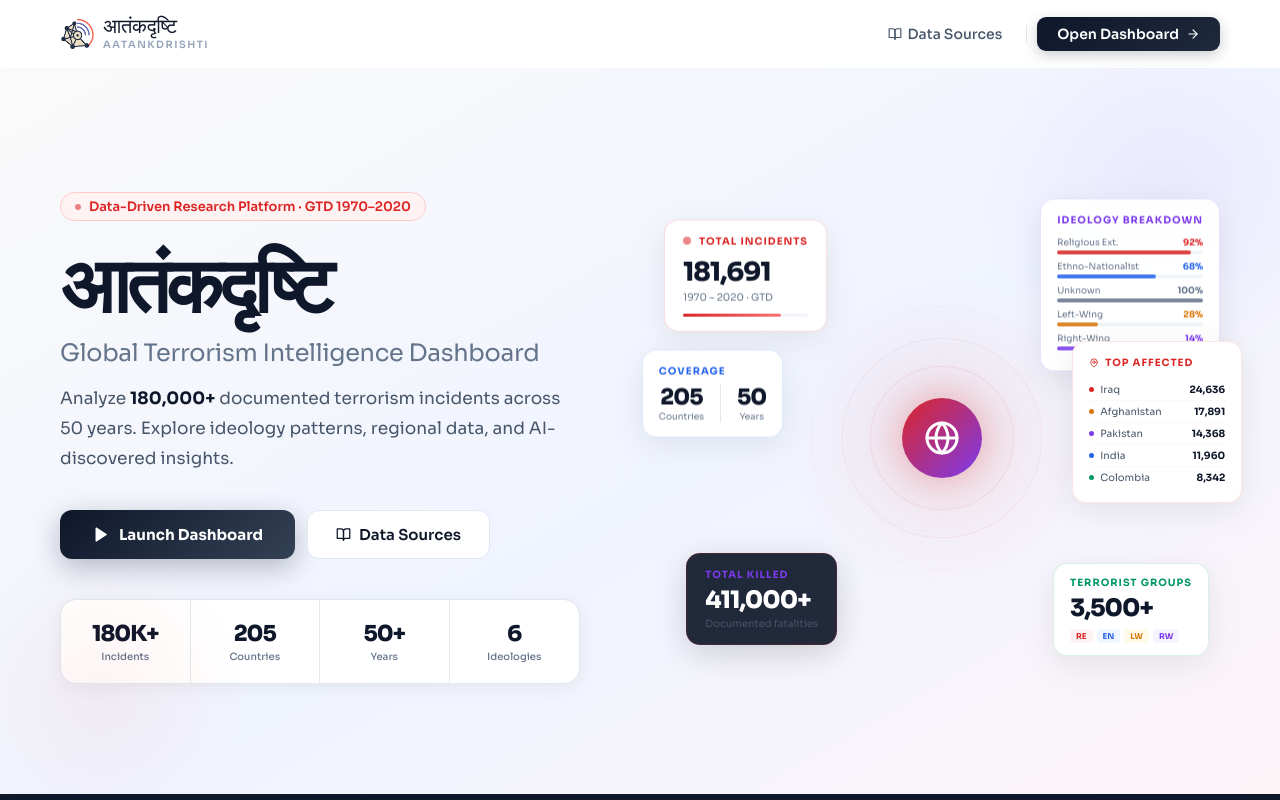
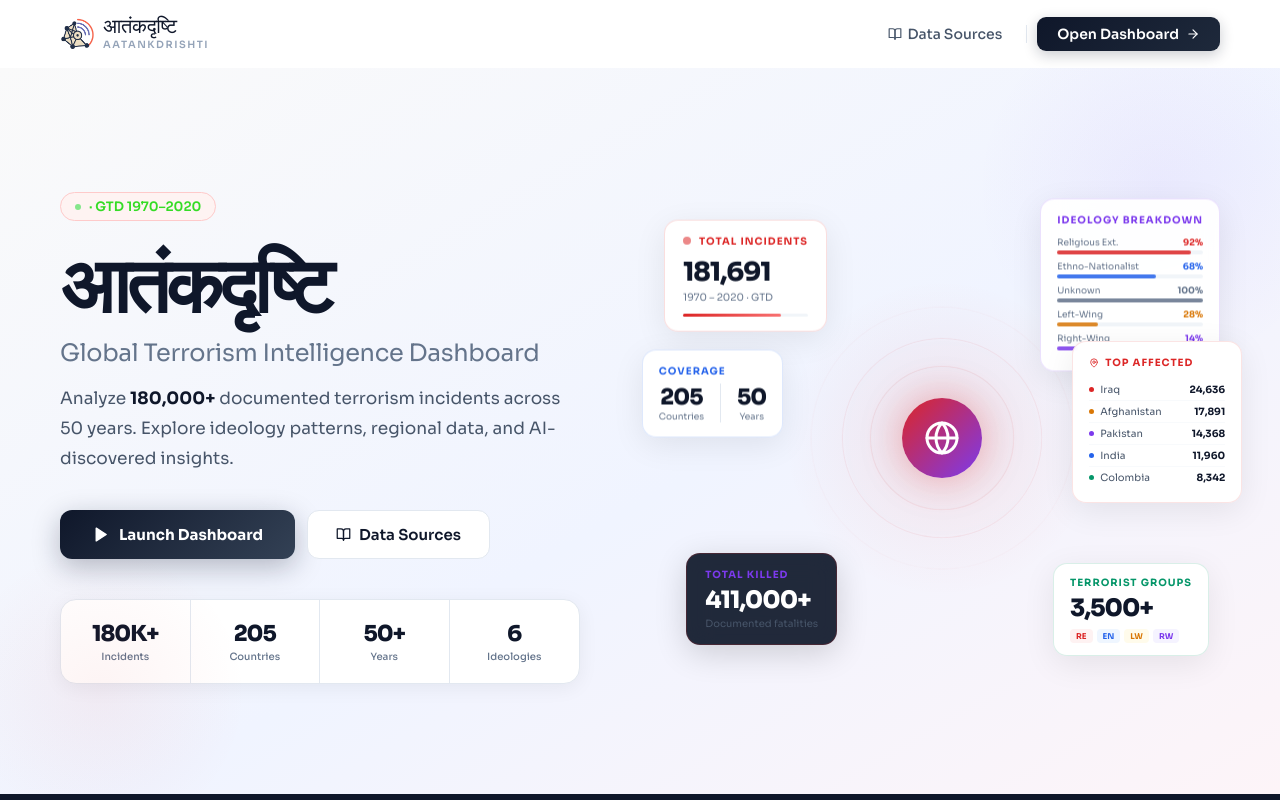
Before and after one commit to PiyushLadukar/AatankDrishti, a React (Vite) app in the folder frontend/: page / in a window 1280 px wide. Shown: the top 800 px of the page. Built offline with nearby package versions, Linux system fonts and the light colour scheme.

Commit message:
changed ui

```diff
--- a/frontend/src/App.tsx
+++ b/frontend/src/App.tsx
@@ -858,8 +858,8 @@ function Homepage({ onEnter, onCitations }: { onEnter: () => void; onCitations:
           {/* Left: text content */}
           <div>
             <div style={{ display: "inline-flex", alignItems: "center", gap: 8, background: "#fef3f2", border: "1px solid #fecaca", borderRadius: 100, padding: "5px 14px", marginBottom: 20 }}>
-              <div style={{ width: 6, height: 6, background: "#dc2626", borderRadius: "50%", animation: "pulse-d 2s infinite" }} />
-              <span style={{ color: "#dc2626", fontSize: isMobile ? 12 : 13, fontWeight: 600, fontFamily: F }}>Data-Driven Research Platform · GTD 1970–2020</span>
+              <div style={{ width: 6, height: 6, background: "#26dc3b", borderRadius: "50%", animation: "pulse-d 2s infinite" }} />
+              <span style={{ color: "#35dc26", fontSize: isMobile ? 12 : 13, fontWeight: 600, fontFamily: F }}>· GTD 1970–2020</span>
             </div>
 
             <h1 style={{ fontSize: isMobile ? "clamp(40px,11vw,56px)" : isTablet ? "clamp(52px,8vw,72px)" : "clamp(56px,6vw,88px)", fontWeight: 800, color: "#0f172a", lineHeight: 1.0, letterSpacing: isMobile ? "-2px" : "-4px", maxWidth: 820, marginBottom: 12, marginTop: 8, fontFamily: F }}>
```
